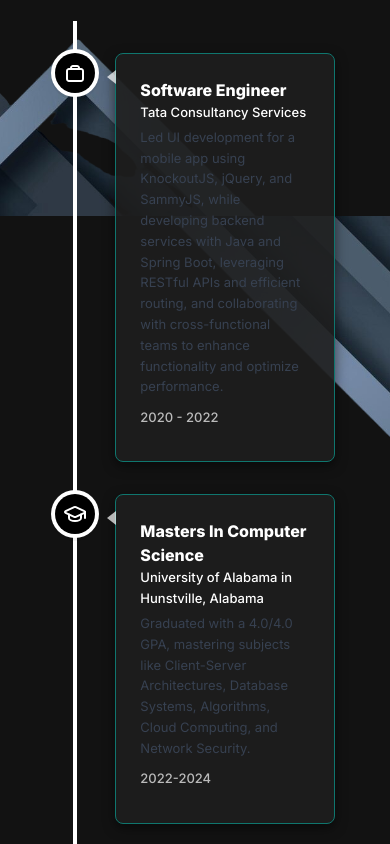
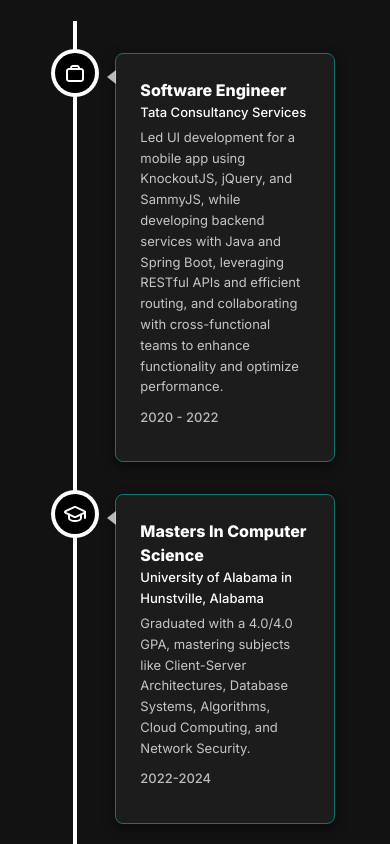
Before and after one commit to abhishek3528/my-portfolio, a Next.js app: page / in a window 390 px wide. Shown: the part 3160-4004 px from the top of the page. Built offline with nearby package versions, Linux system fonts and the light colour scheme.

Commit message:
Bg fix v1.0.1

```diff
--- a/src/app/components/Experience.jsx
+++ b/src/app/components/Experience.jsx
@@ -66,7 +66,7 @@ export default function Experience() {
             >
               <h3 className="font-extrabold capitalize">{item.title}</h3>
               <p className="font-normal !mt-0">{item.location}</p>
-              <p className="!mt-1 !font-normal text-gray-700 dark:text-white/75">
+              <p className="!mt-1 !font-normal text-white/75">
                 {item.description}
               </p>
             </VerticalTimelineElement>
--- a/src/app/page.js
+++ b/src/app/page.js
@@ -12,7 +12,7 @@ export default function Home() {
   return (
     <main className="flex min-h-screen flex-col
      bg-[#121212]
-      bg-[url('/images/bg4.png')] bg-cover bg-center bg-fixed
+      bg-[url('/images/bg4.png')] sm:bg-cover bg-contain bg-no-repeat bg-center bg-fixed
       ">
       <NavigateBar />
       <div className="container mt-24 mx-auto px-12 py-4">
```
